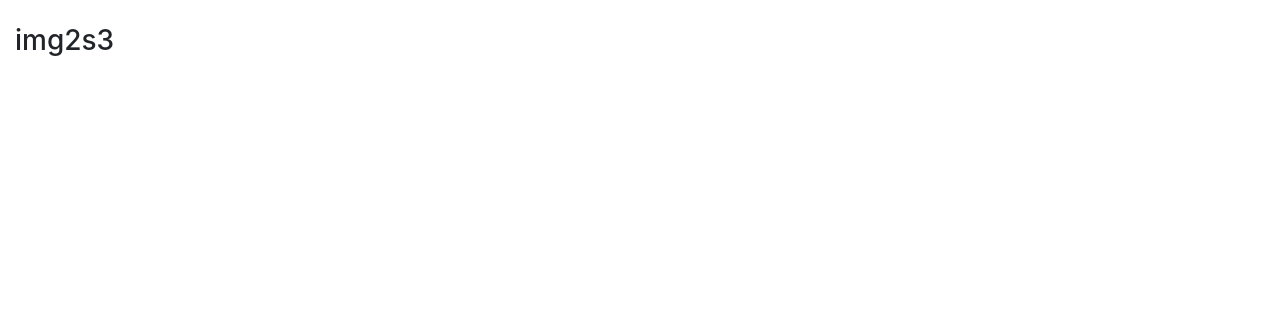
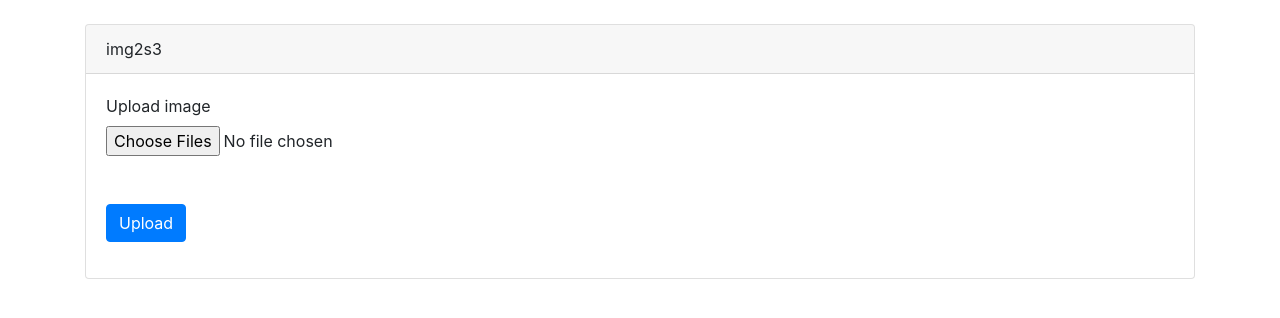
Before and after one commit to atwalsh/img2s3, a Flask app: page / in a window 1280 px wide. Before the commit the part shown is almost empty. Shown: the top 318 px of the page. Run offline with Flask 2, Linux system fonts and the light colour scheme; some libraries are stand-ins or nearby versions.

Commit message:
update index template; add form and img url output

```diff
--- a/img2s3/templates/index.html
+++ b/img2s3/templates/index.html
@@ -1,6 +1,30 @@
 {% extends 'base.html' %}
 {% block body %}
-    <div class="container-fluid my-4">
-        <h3>{{ app_name }}</h3>
+    <div class="container my-4">
+        <div class="card">
+            <div class="card-header">
+                img2s3
+            </div>
+            {% if urls %}
+                <div class="card-body">
+                    {% for url in urls %}
+                        <div class="row">
+                            <img src="{{ url }}" class="h-100 w-50">
+                            <p class="w-50">{{ url }}</p>
+                        </div>
+                        <hr>
+                    {% endfor %}
+                </div>
+            {% endif %}
+            <div class="card-body">
+                <form method="post" enctype=multipart/form-data>
+                    <div class="form-group">
+                        <label>Upload image</label>
+                        <input type="file" class="form-control-file" name="img_file[]" multiple="">
+                        <button class="btn btn-primary mt-5" type="submit">Upload</button>
+                    </div>
+                </form>
+            </div>
+        </div>
     </div>
 {% endblock %}
```
